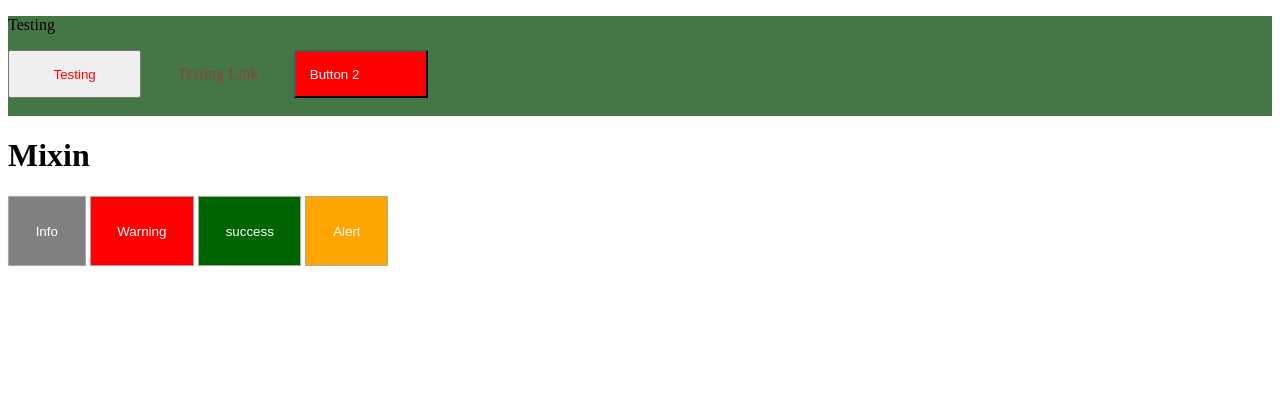
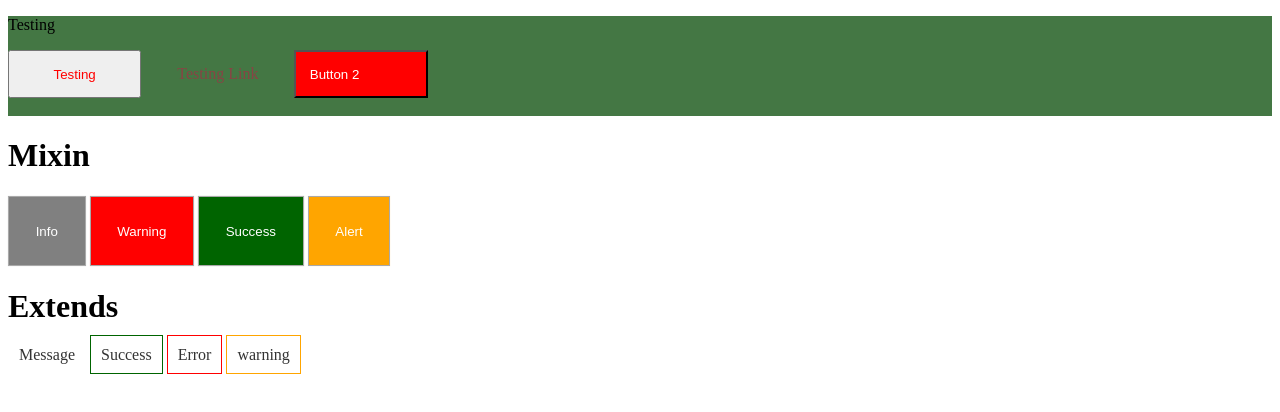
Before and after one commit to SantoshReddyBujala/SASS, a plain HTML site: page SassPractice/index.html in a window 1280 px wide. Drawn offline with Linux system fonts and the light colour scheme.

Commit message:
Extends and Inheritance Added

```diff
--- a/SassPractice/index.html
+++ b/SassPractice/index.html
@@ -18,8 +18,15 @@
       <h1>Mixin</h1>
       <button class="info">Info</button>
       <button class="warning">Warning</button>
-      <button class="success">success</button>
+      <button class="success">Success</button>
       <button class="alert">Alert</button>
     </div>
+    <div>
+        <h1>Extends</h1>
+        <label class="lmessage">Message</label>
+        <label class="lsuccess">Success</label>
+        <label class="lerror">Error</label>
+        <label class="lwarning">warning</label>
+      </div>
   </body>
 </html>
--- /dev/null
+++ b/SassPractice/styles/_labels.sass
@@ -0,0 +1,16 @@
+@use './variables' as var
+%message-shared
+  border: 1px solid var.$bg
+  padding: 10px
+  color: var.$messageText
+.lmessage
+    @extend %message-shared
+.lsuccess
+  @extend %message-shared
+  border-color: var.$btnPrimary
+.lerror
+  @extend %message-shared
+  border-color: var.$btnWarning
+.lwarning
+  @extend %message-shared
+  border-color: var.$btnAlert
--- a/SassPractice/styles/_variables.sass
+++ b/SassPractice/styles/_variables.sass
@@ -8,3 +8,4 @@ $btnInfo: Gray
 $btnWarning: Red
 $btnBorder: DarkGray
 $textColor:#000
+$messageText: #333
--- a/SassPractice/styles/styles.sass
+++ b/SassPractice/styles/styles.sass
@@ -1,5 +1,6 @@
 @use './header'
 @use './variables' as var
-@use './_buttons'
+@use './buttons'
+@use './labels'
 body
     background-color: var.$bg
```
Also changed, not shown: SassPractice/styles/styles.css, 1 other file.
